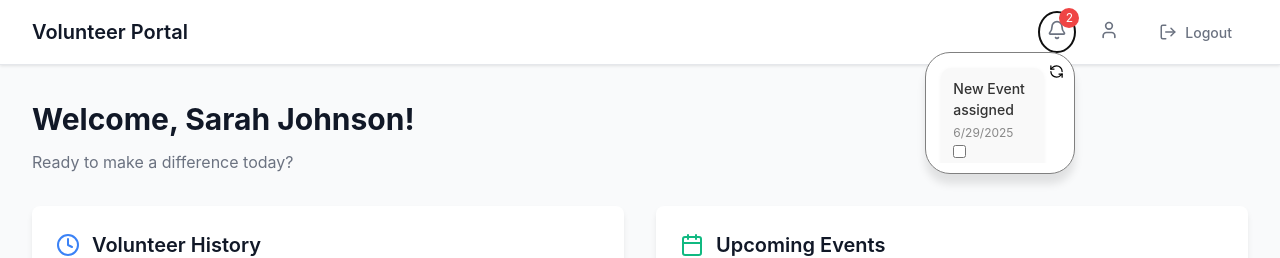
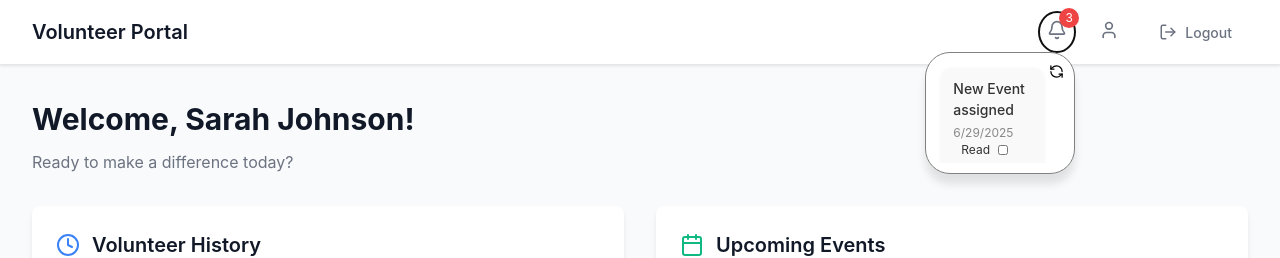
Before and after one commit to group-08-fullstack/volunteer-management-app, a React (Vite) app: page /volunteerdash in a window 1280 px wide. Both pictures are taken after a click on the button 1057 px from the left and 32 px from the top of the page. Shown: the top 258 px of the page. Built offline with nearby package versions, Linux system fonts and the light colour scheme.

Commit message:
Implement delete button for notifications

```diff
--- a/src/components/Notification.css
+++ b/src/components/Notification.css
@@ -72,3 +72,40 @@
   margin-top: 4px;
   font-size: 12px;
 }
+
+
+.notification-delete {
+  font-size: 12px;
+  padding: 2px 6px;
+  background: transparent;
+  border: none;
+  color: #888;
+  cursor: pointer;
+  transition: color 0.2s ease;
+}
+
+.notification-delete:hover {
+  color: #f44336;
+}
+
+.notification-label {
+  font-size: 12px;
+  color: #333;
+  margin-left: 8px;
+  line-height: 1.4;
+  word-wrap: break-word;
+  user-select: text;
+}
+
+.notification-checkbox {
+  width: 10px;
+  height: 10px;
+  cursor: pointer;
+  vertical-align: middle;
+}
+
+.notification-read-toggle {
+  display: flex;
+  gap: 8px;
+  align-items: center;
+}
--- a/src/components/Notification.jsx
+++ b/src/components/Notification.jsx
@@ -22,7 +22,7 @@ export default function Notificationbutton() {
     // Function to fetch the latest notifications from the backend when the refresh button is clicked
     async function refreshFunction(){
 
-        // Make api call to backend endpoint
+        // Make api call to backend endpoint to retrieve all user notifications
         let data = await getUserNotifications();
 
         setNotifications(data); // update notification state
@@ -43,6 +43,7 @@ export default function Notificationbutton() {
     // Function to toggle the read/unread state of a notification and update unread count
     const toggleRead = (id) => {
         setNotifications(prev => {
+            // For each element determine if its the desired one
             const updated = prev.map(notification => {
                 if (notification.id === id) {
                     // Call the appropriate helper function based on current read status
@@ -110,20 +111,26 @@ export default function Notificationbutton() {
     );
 }
 
+// Function that returns a NotificationItem which represents a single notification and all its available user actions
 function NotificationItem({data, onToggleRead}){
 
     return(
-         <div key={data.id} className="notification-item">
+        <div key={data.id} className="notification-item">
             <p>{data.message}</p>
             <small>{data.date}</small>
-            <label>
+            <div className="notification-read-toggle">
+                <label className="notification-label">Read</label>
                 <input
-                type="checkbox"
-                checked={data.read}
-                onChange={onToggleRead}
+                    className="notification-checkbox"
+                    type="checkbox"
+                    checked={data.read}
+                    onChange={onToggleRead}
                 />
-                Read/Unread
-            </label>
+            </div>
+
+
+            <button className="notification-delete">Delete</button>
+
         </div>
     )
 
--- a/src/helpers/notificationHelpers.js
+++ b/src/helpers/notificationHelpers.js
@@ -21,6 +21,7 @@ export async function getUserNotifications(receiverId){
     const exampleData = [
         { id: 1, message: "New Event assigned", date: "6/29/2025", read: false },
         { id: 2, message: "Event updated", date: "6/28/2025" , read: false },
+        { id: 3, message: "Welcome!", date: "6/28/2025" , read: false },
     ];
 
     return exampleData;
```
